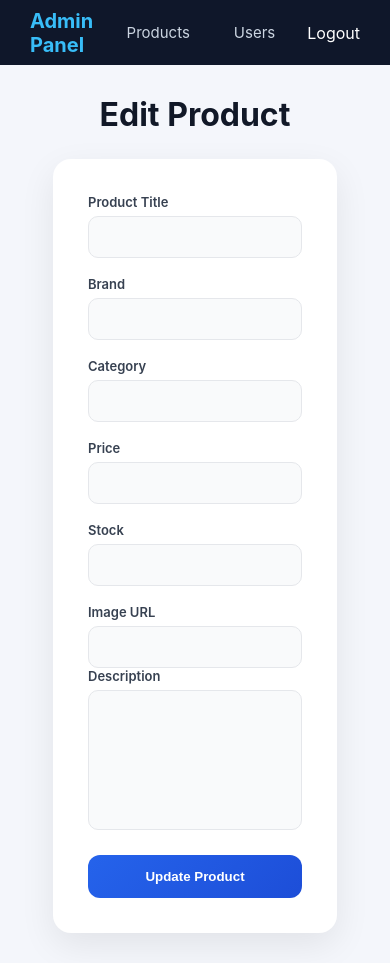
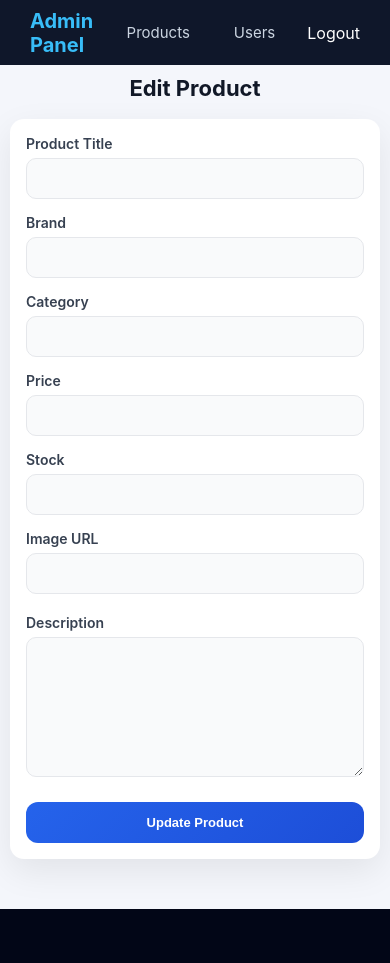
Before and after one commit to amalrajk828/E-Com, a React app in the folder frontend/: page /admin/products/edit/1 in a window 390 px wide. After the commit the page ends 909 px from the top, so only its background shows below. Built offline with nearby package versions, Linux system fonts and the light colour scheme; no server answers; sample sign-in values are in the browser's storage; the HTML template or start-up script is replaced by a standard one.

Commit message:
updated responsive UI for manage products page

```diff
--- a/frontend/src/pages/admin/AddEditProduct.css
+++ b/frontend/src/pages/admin/AddEditProduct.css
@@ -1,19 +1,20 @@
 /* layout */
 .admin-layout {
     width: 100%;
+    min-height: 100vh;
     display: flex;
+    justify-content: center;
+    align-items: flex-start;
     background: #f4f6fb;
-    min-height: 100vh;
-    justify-content: center;
-    align-items: center;
-    padding: 30px;
+    padding: 20px;
+    box-sizing: border-box;
 }
 
 .admin-content {
     width: 100%;
+    max-width: 1100px;
     display: flex;
     flex-direction: column;
-    justify-content: center;
     align-items: center;
 }
 
@@ -23,15 +24,18 @@
     font-weight: 700;
     margin-bottom: 25px;
     color: #111827;
+    text-align: center;
 }
 
 /* form card */
 .product-form {
+    width: 100%;
+    max-width: 900px;
     background: white;
     padding: 35px;
     border-radius: 18px;
-    box-shadow: 0 12px 35px rgba(0,0,0,0.08);
-    max-width: 900px;
+    box-shadow: 0 12px 35px rgba(0, 0, 0, 0.08);
+    box-sizing: border-box;
 }
 
 /* grid */
@@ -48,7 +52,7 @@
 }
 
 .form-group label {
-    font-size: 13px;
+    font-size: 14px;
     font-weight: 600;
     color: #374151;
     margin-bottom: 6px;
@@ -57,33 +61,40 @@
 /* inputs */
 .form-group input,
 .form-group textarea {
-    padding: 12px 14px;
+    width: 100%;
+    padding: 13px 14px;
     border: 1px solid #e5e7eb;
     border-radius: 10px;
     font-size: 14px;
     background: #f9fafb;
     outline: none;
     transition: 0.2s;
+    box-sizing: border-box;
 }
 
 .form-group input:focus,
 .form-group textarea:focus {
     border-color: #2563eb;
     background: white;
-    box-shadow: 0 0 0 3px rgba(37,99,235,0.15);
+    box-shadow: 0 0 0 3px rgba(37, 99, 235, 0.15);
 }
 
 /* textarea */
+.form-group.full {
+    margin-top: 20px;
+}
+
 .form-group.full textarea {
     min-height: 140px;
-    resize: none;
+    resize: vertical;
 }
 
 /* image preview */
 .preview-box {
-    margin-top: 20px;
-    width: 240px;
-    height: 240px;
+    margin: 20px auto 0;
+    width: 100%;
+    max-width: 280px;
+    height: 280px;
     border-radius: 14px;
     overflow: hidden;
     border: 1px solid #eee;
@@ -105,6 +116,7 @@
     border-radius: 12px;
     background: linear-gradient(135deg, #2563eb, #1d4ed8);
     color: white;
+    font-size: 15px;
     font-weight: 600;
     cursor: pointer;
     transition: 0.2s;
@@ -112,16 +124,84 @@
 
 .submit-btn:hover {
     transform: translateY(-2px);
-    box-shadow: 0 10px 25px rgba(37,99,235,0.25);
+    box-shadow: 0 10px 25px rgba(37, 99, 235, 0.25);
 }
 
-/* responsive */
+/* =========================
+   TABLET RESPONSIVE
+========================= */
+@media (max-width: 992px) {
+    .product-form {
+        padding: 28px;
+    }
+
+    .page-title {
+        font-size: 28px;
+    }
+}
+
+/* =========================
+   MOBILE RESPONSIVE
+========================= */
 @media (max-width: 768px) {
-    .admin-content {
-        margin-left: 0;
+    .admin-layout {
+        padding: 15px;
+    }
+
+    .product-form {
+        padding: 22px;
+        border-radius: 14px;
     }
 
     .form-grid {
         grid-template-columns: 1fr;
+        gap: 15px;
+    }
+
+    .page-title {
+        font-size: 24px;
+        margin-bottom: 18px;
+    }
+
+    .preview-box {
+        max-width: 220px;
+        height: 220px;
+    }
+
+    .submit-btn {
+        padding: 13px;
+        font-size: 14px;
     }
 }
+
+/* =========================
+   SMALL MOBILE
+========================= */
+@media (max-width: 480px) {
+    .admin-layout {
+        padding: 10px;
+    }
+
+    .product-form {
+        padding: 16px;
+    }
+
+    .page-title {
+        font-size: 22px;
+    }
+
+    .form-group input,
+    .form-group textarea {
+        font-size: 13px;
+        padding: 12px;
+    }
+
+    .preview-box {
+        max-width: 180px;
+        height: 180px;
+    }
+
+    .submit-btn {
+        font-size: 13px;
+    }
+}
--- a/frontend/src/pages/admin/ManageProducts.css
+++ b/frontend/src/pages/admin/ManageProducts.css
@@ -10,6 +10,8 @@
     justify-content: space-between;
     align-items: center;
     margin-bottom: 22px;
+    gap: 12px;
+    flex-wrap: wrap;
 }
 
 .admin-header h1 {
@@ -26,6 +28,7 @@
     text-decoration: none;
     font-weight: 500;
     transition: 0.2s;
+    white-space: nowrap;
 }
 
 .add-btn:hover {
@@ -39,7 +42,7 @@
     gap: 14px;
 }
 
-/* CARD ROW */
+/* CARD ROW (DESKTOP) */
 .product-row {
     display: grid;
     grid-template-columns: 70px 1fr 160px 140px;
@@ -49,6 +52,7 @@
     border-radius: 14px;
     box-shadow: 0 2px 10px rgba(0,0,0,0.05);
     transition: 0.25s ease;
+    gap: 10px;
 }
 
 .product-row:hover {
@@ -76,6 +80,7 @@
     display: flex;
     flex-direction: column;
     gap: 4px;
+    min-width: 0;
 }
 
 .info h3 {
@@ -83,6 +88,9 @@
     font-weight: 600;
     color: #111827;
     margin: 0;
+    overflow: hidden;
+    text-overflow: ellipsis;
+    white-space: nowrap;
 }
 
 .info p {
@@ -91,7 +99,7 @@
     color: #2563eb;
 }
 
-/* STOCK BADGE */
+/* STOCK */
 .stock {
     display: flex;
     justify-content: center;
@@ -102,7 +110,6 @@
     border-radius: 999px;
     font-size: 12px;
     font-weight: 600;
-    letter-spacing: 0.3px;
 }
 
 .stock .in {
@@ -120,9 +127,9 @@
     display: flex;
     justify-content: flex-end;
     gap: 8px;
+    flex-wrap: wrap;
 }
 
-/* EDIT */
 .edit {
     background: #facc15;
     color: #111827;
@@ -131,14 +138,8 @@
     text-decoration: none;
     font-size: 13px;
     font-weight: 500;
-    transition: 0.2s;
 }
 
-.edit:hover {
-    background: #eab308;
-}
-
-/* DELETE */
 .delete {
     background: #ef4444;
     color: white;
@@ -148,17 +149,61 @@
     cursor: pointer;
     font-size: 13px;
     font-weight: 500;
-    transition: 0.2s;
 }
 
-.delete:hover {
-    background: #dc2626;
+/* ---------------- RESPONSIVE ---------------- */
+
+/* Tablet */
+@media (max-width: 768px) {
+    .product-row {
+        grid-template-columns: 60px 1fr;
+        grid-template-areas:
+            "img info"
+            "stock actions";
+        row-gap: 10px;
+    }
+
+    .img-box {
+        width: 50px;
+        height: 50px;
+    }
+
+    .stock {
+        justify-content: flex-start;
+    }
+
+    .actions {
+        justify-content: flex-start;
+    }
 }
 
-/* EMPTY STATE (optional but useful) */
-.empty {
-    text-align: center;
-    padding: 40px;
-    color: #6b7280;
-    font-size: 14px;
+/* Mobile */
+@media (max-width: 480px) {
+    .admin-container {
+        padding: 14px;
+    }
+
+    .admin-header h1 {
+        font-size: 22px;
+    }
+
+    .add-btn {
+        width: 100%;
+        text-align: center;
+    }
+
+    .product-row {
+        grid-template-columns: 50px 1fr;
+        padding: 12px;
+    }
+
+    .info h3 {
+        font-size: 14px;
+    }
+
+    .edit,
+    .delete {
+        font-size: 12px;
+        padding: 5px 10px;
+    }
 }
```
